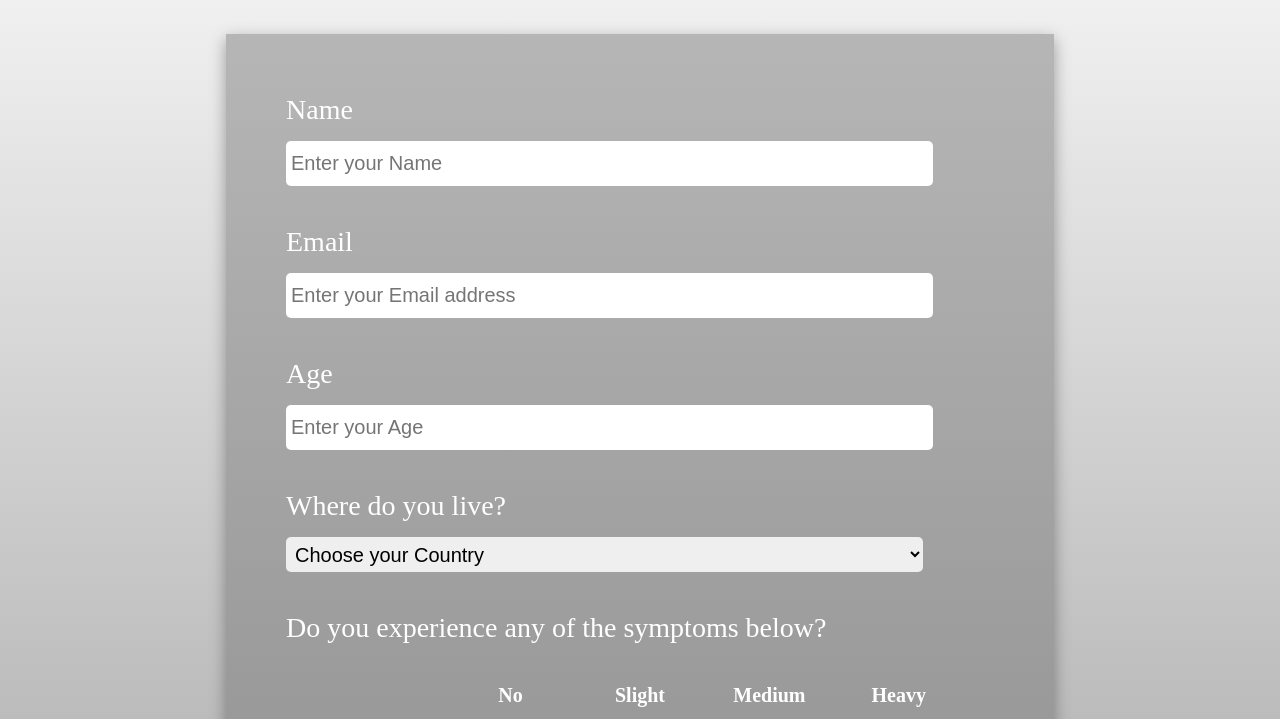
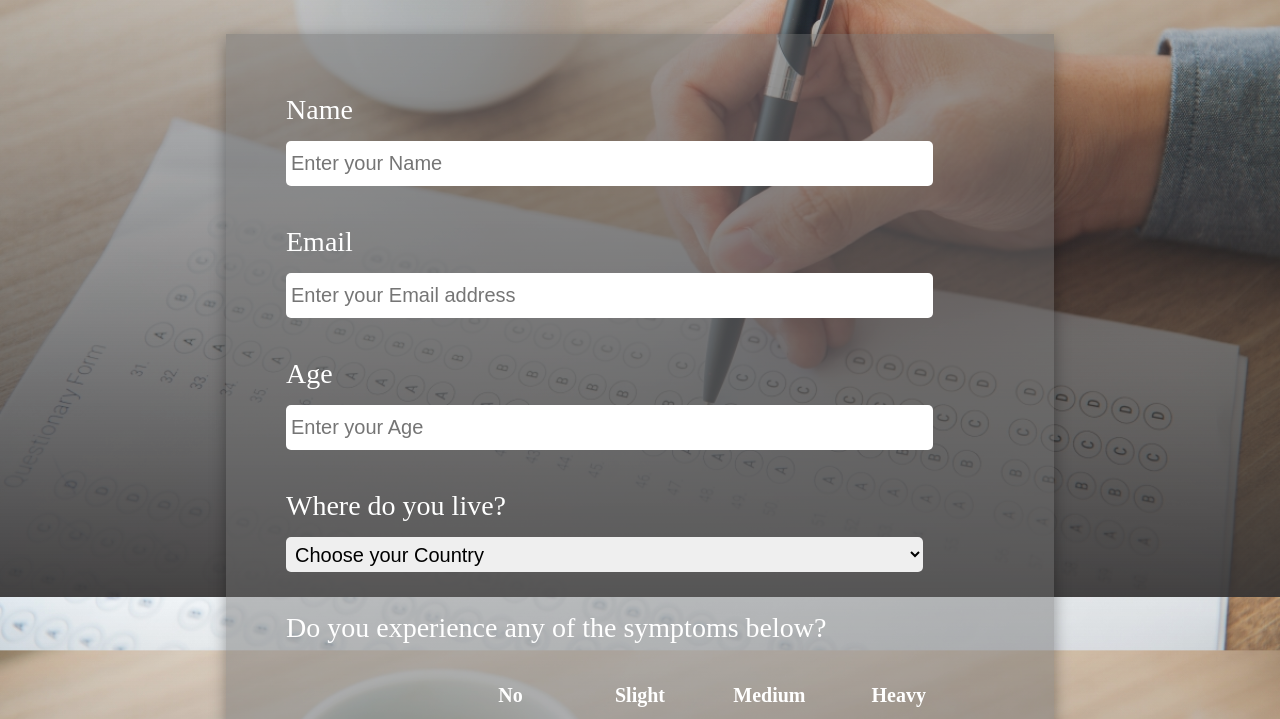
Before and after one commit to mohammedWasik/Survey-Form, a plain HTML site: page index.html in a window 1280 px wide. Shown: the part 203-922 px from the top of the page. Drawn offline with Linux system fonts and the light colour scheme; a web font is replaced by a local one.

Commit message:
img fixed

```diff
--- a/css/style.css
+++ b/css/style.css
@@ -16,7 +16,7 @@ body {
       rgba(255, 255, 255, 0),
       rgba(51, 49, 49, 0.912)
     ),
-    url(img/male-hand-answering-questionary-form-with-pen.jpg);
+    url(../img/male-hand-answering-questionary-form-with-pen.jpg);
   background-repeat: no-repeat;
   background-size: cover;
   background-position: center center;
```
